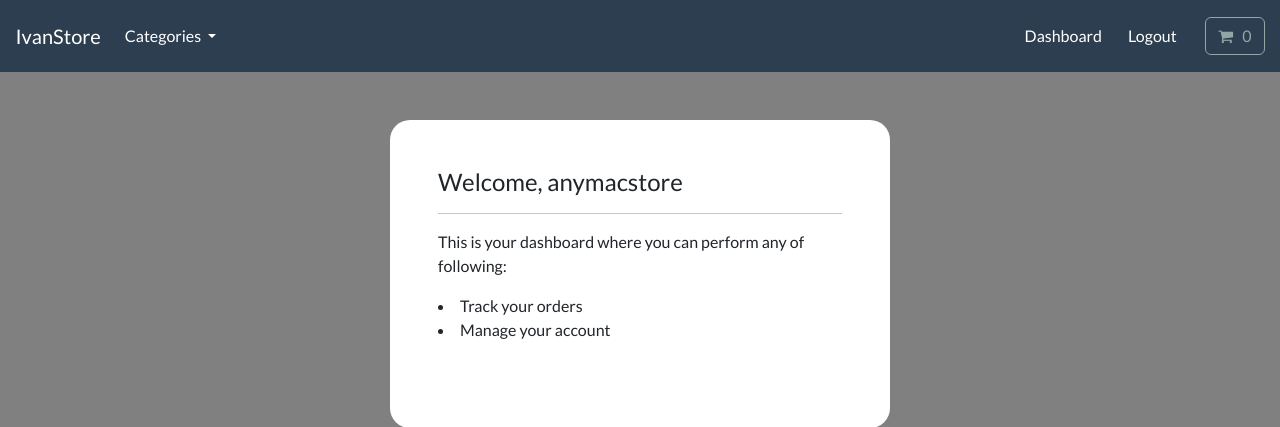
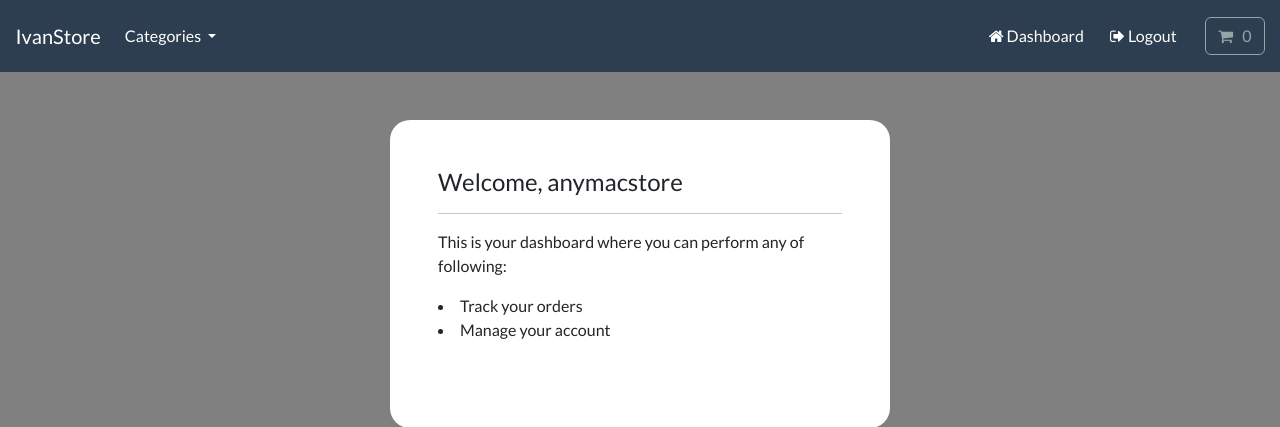
Before and after one commit to IvanSerbeniuk/Django, a Django app: page /account/dashboard in a window 1280 px wide. Shown: the top 427 px of the page. Run offline with Django 4.2, Linux system fonts and the light colour scheme; a user stored in the database is signed in; data comes from the database, SQL or seed files in the repository; both versions use the stored data as it was after the commit; some libraries are stand-ins or nearby versions.

Commit message:
87 icons

```diff
--- a/store/templates/store/base.html
+++ b/store/templates/store/base.html
@@ -111,7 +111,7 @@
 
                     <li class="nav-item">
 
-                        <a class="btn btn-alert navbar-btn text-white" type="button"  href="{% url 'dashboard' %}"> Dashboard </a>
+                        <a class="btn btn-alert navbar-btn text-white" type="button"  href="{% url 'dashboard' %}"><i class="fa fa-home"></i> Dashboard </a>
 
                     </li>
 
@@ -129,7 +129,7 @@
 
                     <li class="nav-item">
 
-                        <a class="btn btn-alert navbar-btn text-white" type="button"  href="{% url 'user-logout' %}"> Logout </a>
+                        <a class="btn btn-alert navbar-btn text-white" type="button"  href="{% url 'user-logout' %}"><i class="fa fa-sign-out" aria-hidden="true"></i>  Logout </a>
 
                     </li>
 
@@ -195,19 +195,19 @@
 
         {% if message.level == DEFAULT_MESSAGE_LEVELS.SUCCESS %}
 
-            <h6 id="message-timer" class="alert alert-success text-center"> {{message}} </h6>
+            <h6 id="message-timer" class="alert alert-success text-center"> <i class="fa fa-sign-out" aria-hidden="true"></i> &nbsp; {{message}} </h6>
 
         {% endif %}
 
         {% if message.level == DEFAULT_MESSAGE_LEVELS.ERROR %}
 
-            <h6 id="message-timer" class="alert alert-danger text-center"> {{message}} </h6>
+            <h6 id="message-timer" class="alert alert-danger text-center"><i class="fa fa-exclamation-triangle"></i> &nbsp; {{message}} </h6>
 
         {% endif %}
 
         {% if message.level == DEFAULT_MESSAGE_LEVELS.INFO %}
 
-            <h6 id="message-timer" class="alert alert-info text-center"> {{message}} </h6>
+            <h6 id="message-timer" class="alert alert-info text-center"><i class="fa fa-check-circle"></i> &nbsp; {{message}} </h6>
 
         {% endif %}
 
```
Also changed, not shown: db.sqlite3.
